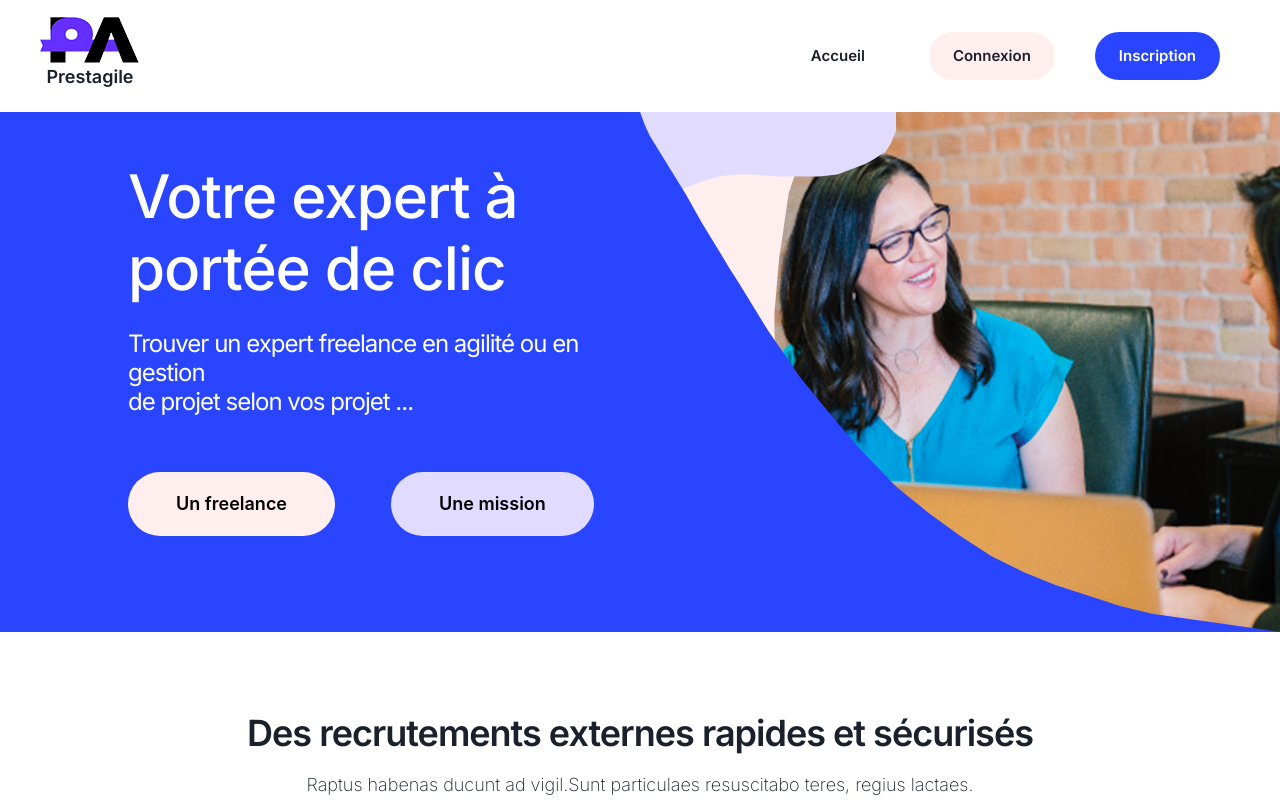
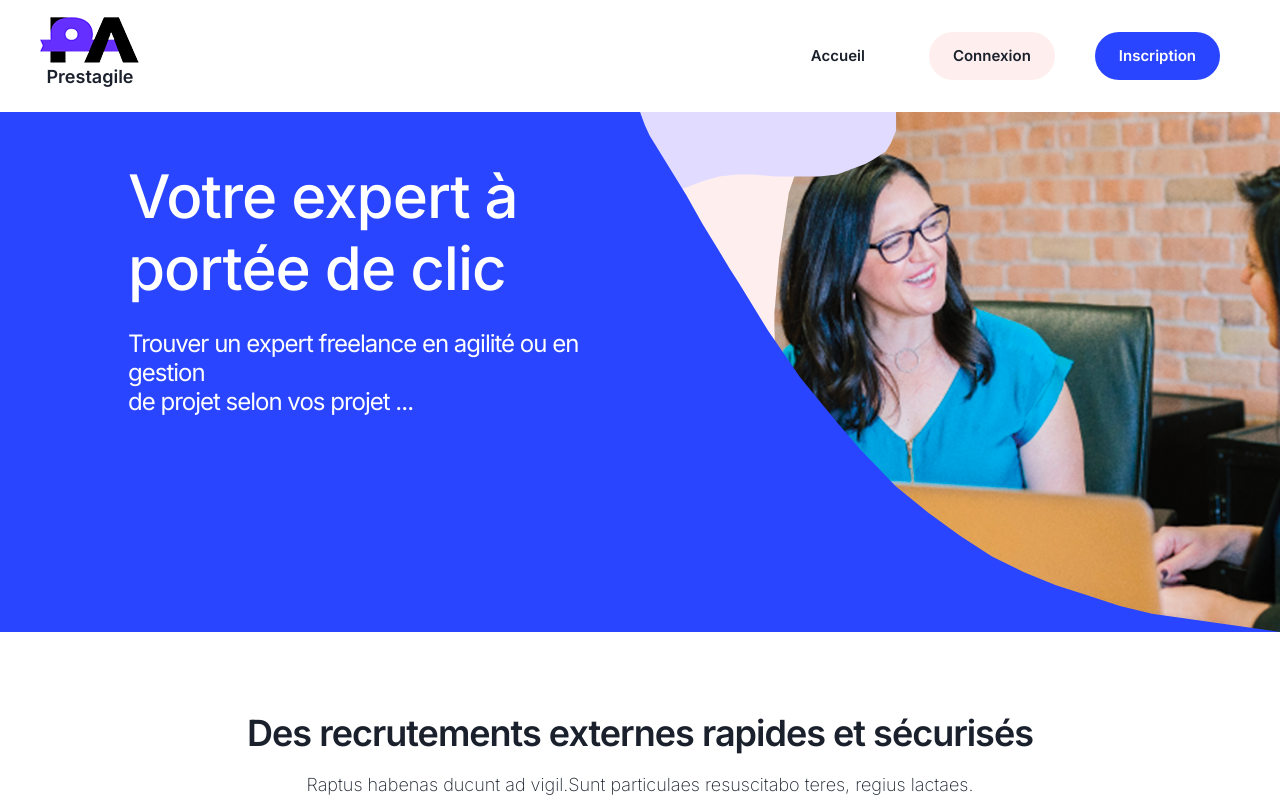
Before and after one commit to FairFightKing/PrestAgile, a Next.js app in the folder app/: page / in a window 1280 px wide. Shown: the top 800 px of the page. Built offline with nearby package versions, Linux system fonts and the light colour scheme.

Commit message:
UPDATE HomeBanner

```diff
--- a/app/ui/components/bannerHomePage.tsx
+++ b/app/ui/components/bannerHomePage.tsx
@@ -46,22 +46,6 @@ export default function BannerHomePage() {
             <br />
             de projet selon vos projet ...
           </Text>
-          <ButtonGroup
-            display={{ base: 'block', md: 'block', lg: 'flex' }}
-            mt={{ base: '5%', md: '7.5%', lg: '10%' }}
-            letterSpacing="-1px"
-            spacing={{ base: '0', md: '0', lg: '3.5rem' }}
-            variant="solid"
-            color="black"
-            size="lg"
-          >
-            <Button py={8} my={1} px={12} borderRadius="100px" bg="#FFEEEE">
-              Un freelance
-            </Button>
-            <Button py={8} my={1} px={12} borderRadius="100px" bg="#E1DCFF">
-              Une mission
-            </Button>
-          </ButtonGroup>
         </Box>
       </Box>
       <Box
```
